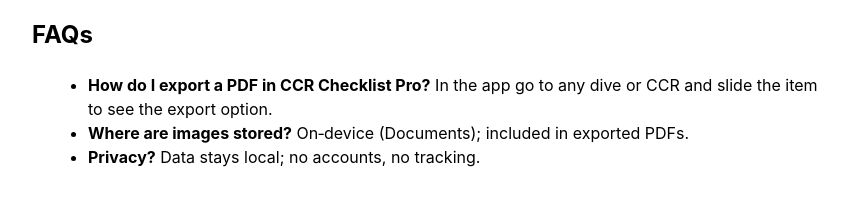
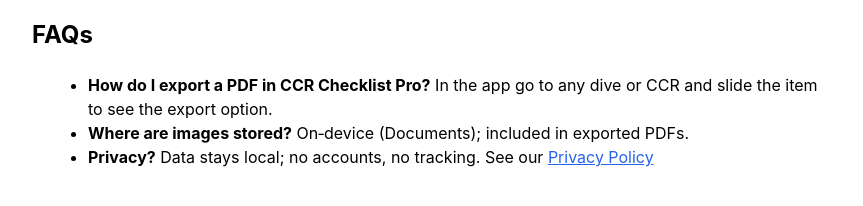
Before and after one commit to iamorlando/jjChecklistSupport, a plain HTML site: page index.html in a window 1280 px wide. Shown: the part 152-358 px from the top of the page, without its empty margins (0-863 px from the left). Drawn offline with Linux system fonts and the light colour scheme.

Commit message:
Update FAQs to include Privacy Policy link
Added a link to the Privacy Policy in the FAQs section.

```diff
--- a/index.html
+++ b/index.html
@@ -18,5 +18,5 @@
 <ul>
   <li><strong>How do I export a PDF in CCR Checklist Pro?</strong> In the app go to any dive or CCR and slide the item to see the export option.</li>
   <li><strong>Where are images stored?</strong> On‑device (Documents); included in exported PDFs.</li>
-  <li><strong>Privacy?</strong> Data stays local; no accounts, no tracking.</li>
+  <li><strong>Privacy?</strong> Data stays local; no accounts, no tracking. See our  <a href="https://github.com/iamorlando/jjChecklistSupport/privacy.html">Privacy Policy</a></li>
 </ul>
```
